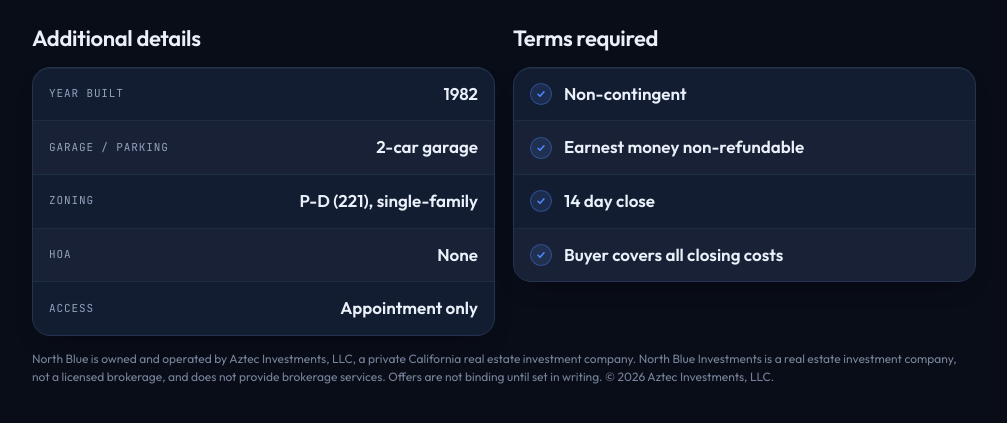
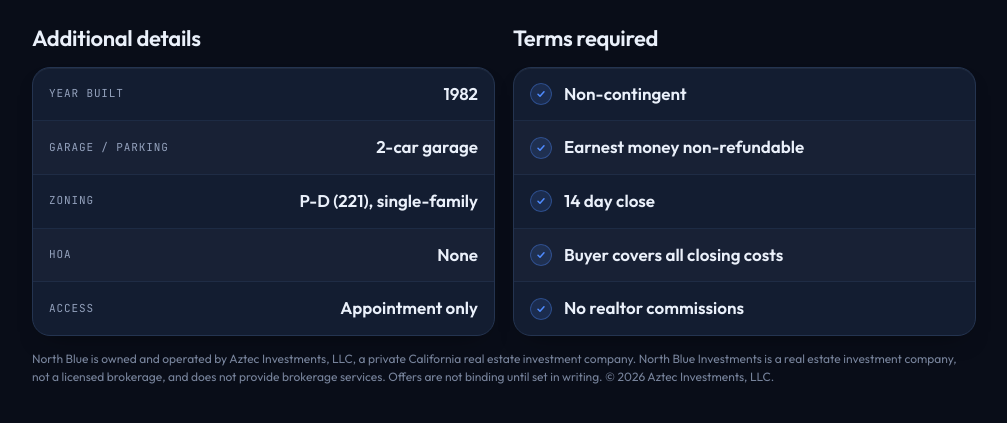
Before and after one commit to hunter49817/Deals, a plain HTML site: page mckinley/index.html in a window 1280 px wide. Shown: the part 1161-1584 px from the top of the page, without its empty margins (136-1143 px from the left). Drawn offline with Linux system fonts and the light colour scheme.

Commit message:
McKinley: add no realtor commissions term
Co-Authored-By: Claude Fable 5.2 <noreply@anthropic.com>
Claude-Session: https://claude.ai/code/session_01LWXqbRJVZoNpaykiFboyoH

```diff
--- a/mckinley/index.html
+++ b/mckinley/index.html
@@ -282,6 +282,7 @@ body{padding-bottom:150px}
       <li><b>Earnest money non-refundable</b></li>
       <li><b>14 day close</b></li>
       <li><b>Buyer covers all closing costs</b></li>
+      <li><b>No realtor commissions</b></li>
     </ul>
   </section>
   </div>
```
